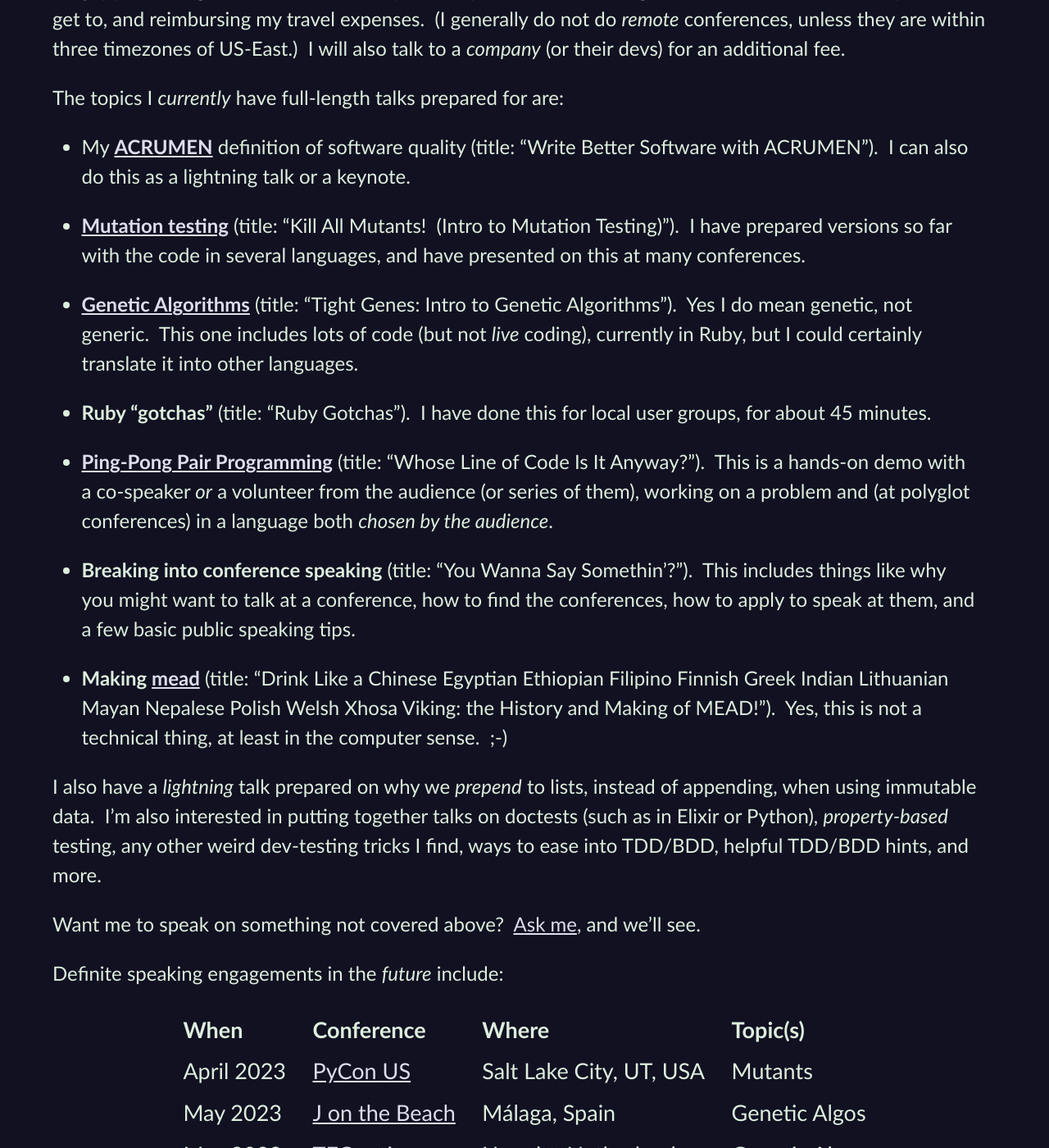
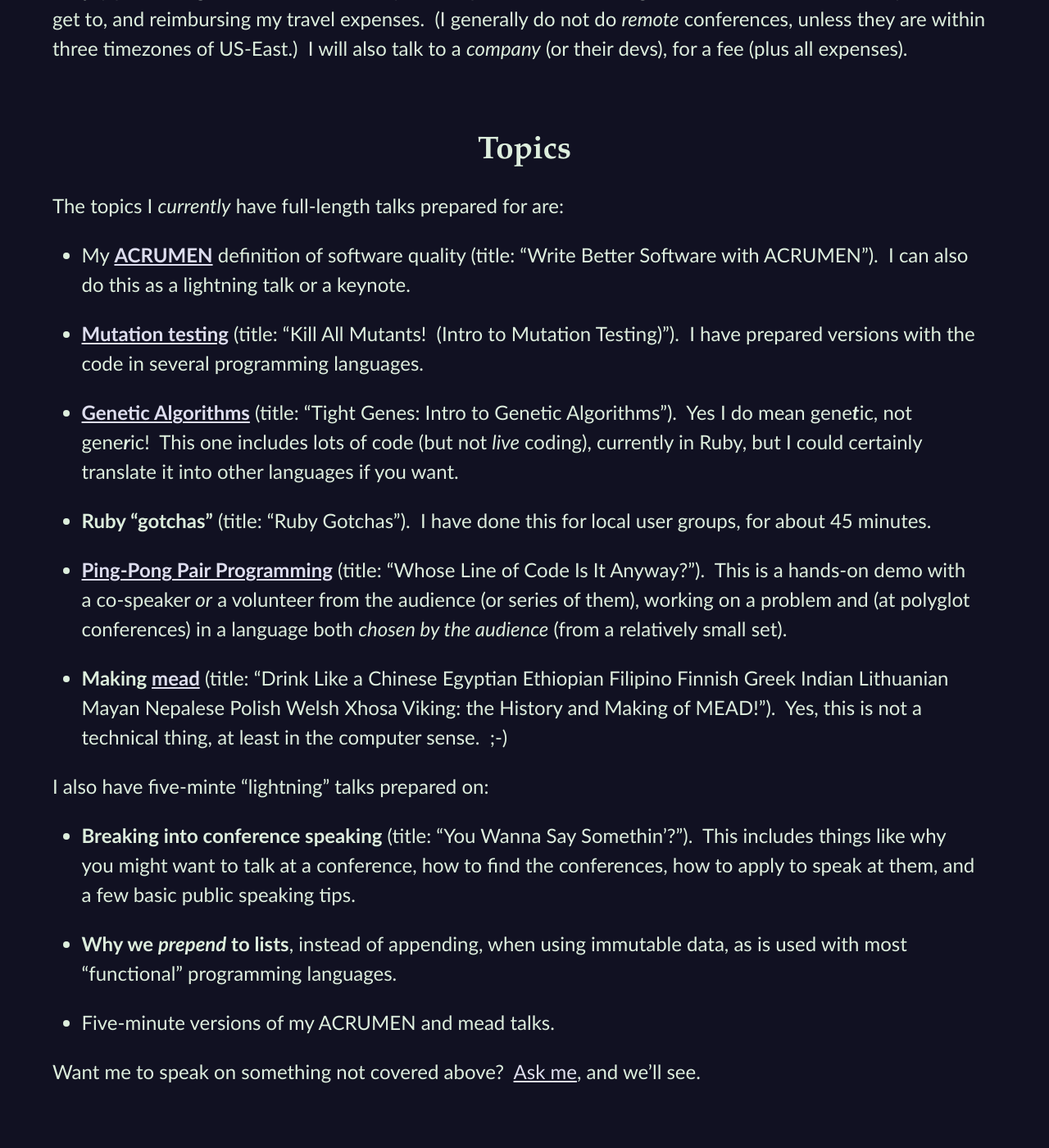
Before and after one commit to CodosaurusLLC/CodosaurusLLC.github.io, a Jekyll site: the page built from speaking.md, in a window 1280 px wide and 1400 px high, scrolled down 231 px. Shown: the whole window at 82% size. Built offline with Jekyll 4.4.1, drawn with Linux system fonts in a browser that asks for light colours; some of the changed text lies outside the part shown.

Commit message:
tweak speaking info

```diff
--- a/_layouts/default.html
+++ b/_layouts/default.html
@@ -60,8 +60,9 @@
       <a href="/roadmapping">project and feature roadmapping</a>,
       <a href="/advice">advice on processes and tools</a>,
       <a href="/training">developer training</a>,
+      <a href="/speaking">presentations</a>,
       and
-      <a href="/development">development services</a> (part-time, remote).
+      <a href="/development">part-time remote development services</a>.
     </p>
 
     <p>
--- a/speaking.md
+++ b/speaking.md
@@ -5,17 +5,18 @@ title: Speaking
 ---
 
 I enjoy presenting at conferences,
-mainly
-<!-- technology-agnostic software development conferences,
-or about some language I know and like such as Ruby or Elixir, -->
-held in person at interesting destinations,
+mainly held in person at interesting destinations,
 that aren't a royal PITA to get to,
 and reimbursing my travel expenses.&nbsp;
 (I generally do not do _remote_ conferences,
 unless they are within three timezones of US-East.)&nbsp;
 I will also talk to a _company_
-(or their devs)
-for an additional fee.
+(or their devs),
+for a fee (plus all expenses).
+
+<br/>
+
+### Topics
 
 The topics I _currently_ have full-length talks prepared for are:
 
@@ -24,42 +25,25 @@ The topics I _currently_ have full-length talks prepared for are:
 definition of software quality
 (title: "Write Better Software with ACRUMEN").&nbsp;
 <!-- This is completely technology-agnostic;
-in fact there is not even any code!&nbsp;
-I have presented on this at
-several conferences
-and other such events,
-from ten minutes to two and a half hours,
-usually 30-45.&nbsp; -->
+in fact there is not even any code!&nbsp; -->
 I can also do this as
 a lightning talk
 or a keynote.
 
 - [**Mutation testing**](https://en.wikipedia.org/wiki/Mutation_testing){:rel="nofollow" target="_new"}
 (title: "Kill All Mutants!&nbsp; (Intro to Mutation Testing)").&nbsp;
-<!-- There is some code in this, not much and fairly simple,
-mainly brief snippets to test, mutations of it, and tests.&nbsp; -->
-I have prepared versions so far with the code in
-<!--
-[Ruby](https://www.ruby-lang.org/en/){:rel="nofollow" target="_new"},
-JavaScript,
-[Elixir](https://elixir-lang.org/){:rel="nofollow" target="_new"},
-and language-agnostic pseudocode.&nbsp;
--->
-several languages,
-and have presented on this at many conferences<!--,
-from twenty minutes to a full hour, soon an hour and a half-->.&nbsp;
+I have prepared versions with the code in
+several programming languages.
 
 - [**Genetic Algorithms**](https://en.wikipedia.org/wiki/Genetic_algorithm){:rel="nofollow" target="_new"}
 (title: "Tight Genes: Intro to Genetic Algorithms").&nbsp;
-Yes I do mean genetic, not generic.&nbsp;
+Yes I do mean gene<b><i>t</i></b>ic, not gene<b><i>r</i></b>ic!&nbsp;
 This one includes lots of code (but not _live_ coding),
 currently in Ruby,
-but I could certainly translate it into other languages.
+but I could certainly translate it into other languages if you want.
 
 - **Ruby "gotchas"**
 (title: "Ruby Gotchas").&nbsp;
-<!-- I.e., nasty surprises in the
-Ruby programming language.&nbsp; -->
 I have done this for local user groups, for about 45 minutes.
 
 - [**Ping-Pong Pair Programming**](https://openpracticelibrary.com/practice/ping-pong-programming/){:rel="nofollow" target="_new"}
@@ -70,21 +54,8 @@ a volunteer from the audience
 (or series of them),
 working on a problem
 and (at polyglot conferences) in a language
-both _chosen by the audience_.
-
-- **Breaking into conference speaking**
-(title: "You Wanna Say Somethin'?").&nbsp;
-<!--I haven't actually done this one at conferences,
-or anywhere else that recorded it,
-but I have the bare bones prepped as a 5-7 minute
-[Toastmasters](http://toastmasters.org/){:rel="nofollow" target="_new"}
-speech,
-and intend to fill it out to 30-45 minutes for conferences.&nbsp;
-Intended content --> This includes things like
-why you might want to talk at a conference,
-how to find the conferences,
-how to apply to speak at them,
-and a few basic public speaking tips.
+both _chosen by the audience_
+(from a relatively small set).
 
 - **Making [mead](https://en.wikipedia.org/wiki/Mead){:rel="nofollow" target="_new"}**
 (title: "Drink Like a Chinese Egyptian Ethiopian Filipino Finnish Greek Indian Lithuanian Mayan Nepalese Polish Welsh Xhosa Viking:
@@ -93,19 +64,40 @@ Yes, this is not a technical thing,
 at least in the computer sense.&nbsp;
 ;-)
 
-I also have a _lightning_ talk prepared on
-why we _prepend_ to lists, instead of appending,
-when using immutable data.&nbsp;
+I also have five-minte "lightning" talks prepared on:
+
+- **Breaking into conference speaking**
+(title: "You Wanna Say Somethin'?").&nbsp;
+This includes things like
+why you might want to talk at a conference,
+how to find the conferences,
+how to apply to speak at them,
+and a few basic public speaking tips.
+
+- **Why we _prepend_ to lists**, instead of appending,
+when using immutable data,
+as is used with most "functional" programming languages.
+
+- Five-minute versions of my ACRUMEN and mead talks.
+
+<!--
 I'm also interested in putting together talks on
 doctests (such as in Elixir or Python),
 _property-based_ testing,
 any other weird dev-testing tricks I find,
 ways to ease into TDD/BDD,
 helpful TDD/BDD hints,
+code smells,
+design patterns,
 and more.
+-->
 
 Want me to speak on something not covered above?&nbsp;
 [Ask me](/contact), and we'll see.
+
+<br/>
+
+### Definite Future Speaking Engagements
 
 Definite speaking engagements in the _future_ include:
 
@@ -116,6 +108,10 @@ Definite speaking engagements in the _future_ include:
 |May&nbsp;2023||[TEQnation](https://teqnation.com/){:rel="nofollow" target="_new"}||Utrecht, Netherlands||Genetic Algos|
 |May&nbsp;2023||[NDC Oslo](https://ndcoslo.com/){:rel="nofollow" target="_new"}||Oslo, Norway||Genetic Algos|
 {:class="upcoming-engagements speaking"}
+
+<br/>
+
+### Likely Near-Future Speaking Engagements
 
 _Likely_ engagements in the next couple years or so,
 mainly because I was chosen already
@@ -139,6 +135,10 @@ include:
 |[WeRockIT](https://www.werockitconf.com/){:rel="nofollow" target="_new"}||Huntsville, AL, USA||Mutants|
 {:class="likely-engagements speaking"}
 
+<br/>
+
+### Past Engagements
+
 Speaking engagements in the _past_ include:
 
 <table class="past-engagements speaking">
@@ -158,7 +158,7 @@ Speaking engagements in the _past_ include:
       <td><a href="https://frontrunners.tech/" rel="nofollow" target="_new">Frontrunners DC</a></td>
       <td>Arlington, VA, USA</td>
       <td>ACRUMEN</td>
-      <td><a href="https://www.codosaur.us/reds/acrumen-front-23-slides" target="_new">slides</a><sup>+</sup></td>
+      <td style="padding-top: 0"><a href="https://www.codosaur.us/reds/acrumen-front-23-slides" target="_new">slides</a><sup>+</sup></td>
       <td class="numeric">23</td>
     </tr>
     <tr>
@@ -262,7 +262,7 @@ Speaking engagements in the _past_ include:
       <td><a href="https://sceniccitysummit.com/" rel="nofollow" target="_new">Scenic City Summit</a></td>
       <td>Online (to Chattanooga, TN, USA)</td>
       <td>Mutants</td>
-      <td><a href="https://www.slideshare.net/dare2xl/mutants-scs-2021" target="_new">slides</a><sup>+</sup></td>
+      <td style="padding-top: 0"><a href="https://www.slideshare.net/dare2xl/mutants-scs-2021" target="_new">slides</a><sup>+</sup></td>
       <td class="numeric">~40?</td>
     </tr>
     <tr>
@@ -270,7 +270,7 @@ Speaking engagements in the _past_ include:
       <td><a href="https://sceniccitysummit.com/" rel="nofollow" target="_new">Scenic City Summit</a></td>
       <td>Online (to Chattanooga, TN, USA)</td>
       <td>ACRUMEN</td>
-      <td><a href="https://www.slideshare.net/dare2xl/acrumen-scs-2021" target="_new">slides</a><sup>+</sup></td>
+      <td style="padding-top: 0"><a href="https://www.slideshare.net/dare2xl/acrumen-scs-2021" target="_new">slides</a><sup>+</sup></td>
       <td class="numeric">~40?</td>
     </tr>
     <tr>
@@ -278,7 +278,7 @@ Speaking engagements in the _past_ include:
       <td><a href="https://codeeurope.pl/" rel="nofollow" target="_new">Code Europe <i>Warsaw</i></a></td>
       <td>Warsaw, Poland</td>
       <td>Mutants</td>
-      <td><a href="https://www.slideshare.net/dare2xl/mutants-poland-2021" target="_new">slides</a><sup>+</sup></td>
+      <td style="padding-top: 0"><a href="https://www.slideshare.net/dare2xl/mutants-poland-2021" target="_new">slides</a><sup>+</sup></td>
       <td class="numeric">~55?</td>
     </tr>
     <tr>
@@ -286,7 +286,7 @@ Speaking engagements in the _past_ include:
       <td><a href="https://codeeurope.pl/" rel="nofollow" target="_new">Code Europe <i>Gdansk</i></a></td>
       <td>Gdansk, Poland</td>
       <td>Mutants</td>
-      <td><a href="https://www.slideshare.net/dare2xl/mutants-poland-2021" target="_new">slides</a><sup>+</sup></td>
+      <td style="padding-top: 0"><a href="https://www.slideshare.net/dare2xl/mutants-poland-2021" target="_new">slides</a><sup>+</sup></td>
       <td class="numeric">~55?</td>
     </tr>
     <tr>
@@ -530,5 +530,7 @@ international test-driven development conference,
 and appeared briefly on-screen
 to introduce speakers and fill time.&nbsp;
 I was also the <i>sole</i> organizer of Ruby DAYCamp (no website) 2013,
-a semi-impromptu "overflow" event for those who couldn't get into Ruby DCamp
+a semi-impromptu "overflow" event for
+those who applied too late for
+Ruby DCamp
 (defunct, site gone).
```
